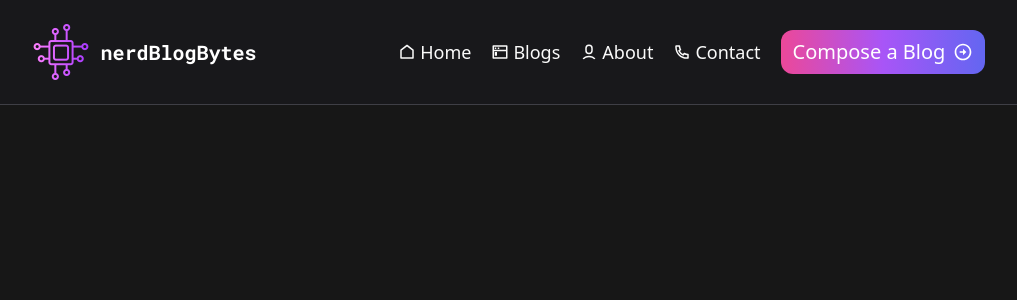
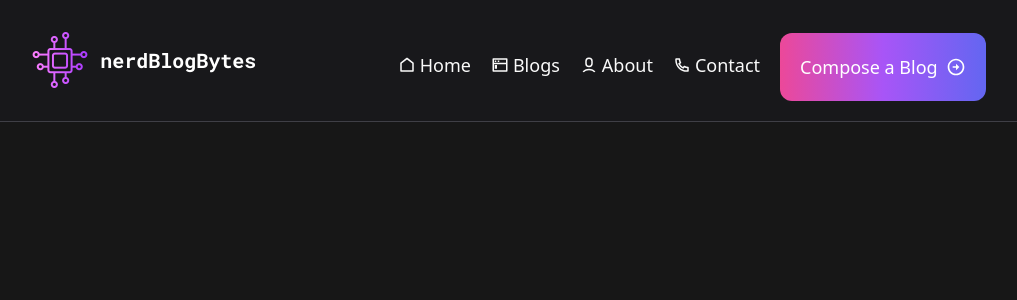
Before and after one commit to gbtan1991/nerd-blog-bytes, a React (Vite) app: page / in a window 1280 px wide. Shown: the top 300 px of the page, without its empty margins (133-1150 px from the left). Built offline with nearby package versions, Linux system fonts and the light colour scheme.

Commit message:
Optimize by adding the CTA in mobile and desktop

```diff
--- a/src/components/CallToAction.jsx
+++ b/src/components/CallToAction.jsx
@@ -3,11 +3,12 @@ import { RiArrowRightCircleLine } from 'react-icons/ri'
 
 const CallToAction = () => {
   return (
-    <div className='text-xl'>
-      <button className='bg-gradient-to-r px-3 py-2 from-pink-500 via-purple-500 to-indigo-500 text-white rounded-xl flex items-center gap-2 hover:scale-110 hover:transition-transform '>
-
+    <div >
+      <button className='flex items-center justify-between lg:gap-2 lg:justify-center w-full mt-[0.8rem] bg-gradient-to-r from-pink-500 via-purple-500 to-indigo-500 text-white rounded-xl  hover:scale-110 hover:transition-transform p-5'>
+        <p className='text-lg'>
         Compose a Blog
-        <RiArrowRightCircleLine /></button>
+        </p>
+        <RiArrowRightCircleLine className='text-xl'/></button>
     </div>
   )
 }
--- a/src/components/NavDesktop.jsx
+++ b/src/components/NavDesktop.jsx
@@ -5,7 +5,7 @@ import CallToAction from "./CallToAction";
 const NavDesktop = () => {
   return (
     <>
-      <ul className="hidden lg:flex lg:items-center gap-5 text-sm">
+      <ul className="hidden lg:flex lg:items-baseline gap-5 text-sm">
         {routes.map(({ id, urlName, url, icon }) => (
           <li key={id}>
             <a
--- a/src/components/NavMobile.jsx
+++ b/src/components/NavMobile.jsx
@@ -3,6 +3,7 @@ import { routes } from '../routes';
 import { useClickAway } from "react-use";
 import { AnimatePresence, motion } from "framer-motion";
 import { Squash as Hamburger } from "hamburger-react";
+import CallToAction from "./CallToAction";
 
 
 const NavMobile = () => {
@@ -23,7 +24,7 @@ const NavMobile = () => {
             transition={{duration: 0.2}}
             className="fixed left-0 shadow-4xl right-0 top-[3.5rem] p-5 pt-0 bg-zinc-900 h-screen border-b border-zinc-700 mt-10"
             >
-            <ul className="grid  gap-2 bg-zinc-900">
+            <ul className="grid gap-2 bg-zinc-900">
                 {routes.map((route, idx) =>{
                     const { icon } = route;
                     return (
@@ -36,19 +37,35 @@ const NavMobile = () => {
                         >
                         <a
                         onClick={() => setIsOpen((prev) => !prev)}
-                        className={`flex items-center justify-between -full p-5 rounded-xl bg-neutral-950`}
+                        className={`flex items-center justify-between w-full p-5 rounded-xl bg-neutral-950`}
                         href={route.url}
                         >
                         <span className="flex gap-1 text-lg">{route.urlName}</span>
                         <span className="text-xl">{icon}</span>
                         </a>
+
+
                         </motion.li>
+
+
                     )
+
 
                 })}
             </ul>
 
-
+              <motion.div
+              initial={{ scale: 0, opacity: 0 }}
+              animate={{ scale: 1, opacity: 1 }}
+              transition={{
+                type: "",
+                stiffness: 100,
+                damping: 20,
+                delay: 0.5, // Adjust the delay as needed
+              }}
+            >
+              <CallToAction />
+            </motion.div>
             </motion.div>
         )}
       </AnimatePresence>
--- a/src/components/TopBar.jsx
+++ b/src/components/TopBar.jsx
@@ -6,7 +6,7 @@ import NavMobile from './NavMobile'
 const TopBar = () => {
   return (
     <div className='fixed top-0 left-0 right-0 bg-zinc-900 border-b border-zinc-700'>
-        <nav className='contianer flex items-center justify-between sm:justify-evenly  px-5 py-1 lg:py-5'>
+        <nav className='contianer flex items-center justify-between lg:justify-evenly  px-5 py-1 lg:py-5'>
             <Logo />
             <NavMobile />
             <NavDesktop />
```
